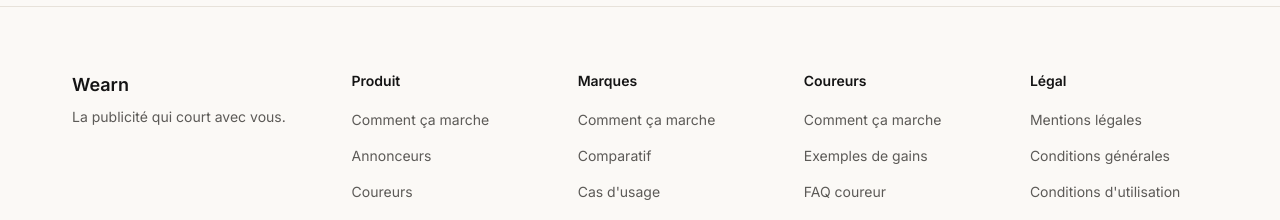
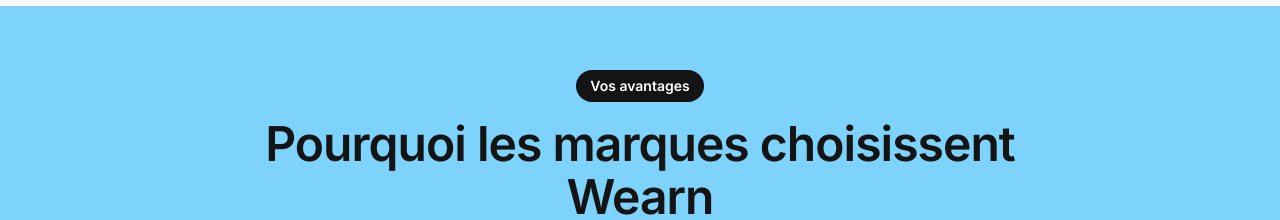
Before and after one commit to antoningrtpro/wearn-website, a Next.js app: page /contact in a window 1280 px wide. Shown: the part 724-944 px from the top of the page. Built offline with nearby package versions, Linux system fonts and the light colour scheme; no server answers.

Commit message:
Move the brand advantages block from home to the contact page
"Pourquoi les marques choisissent Wearn" now sits below the contact
form instead of on the home page, between "Wearn s'adresse a deux
mondes" and the comparatif section.

```diff
--- a/app/contact/page.tsx
+++ b/app/contact/page.tsx
@@ -3,6 +3,7 @@
 import ContactForm from "@/components/ContactForm";
 import Eyebrow from "@/components/Eyebrow";
 import Marquee from "@/components/Marquee";
+import TargetsGrid from "@/components/TargetsGrid";
 
 export const metadata: Metadata = {
   title: "Wearn, lancer ma campagne",
@@ -14,6 +15,7 @@
 
 export default function ContactPage() {
   return (
+    <>
       <section className="mx-auto max-w-[1200px] px-6 py-16 sm:px-8 lg:py-24">
         <div className="grid gap-16 lg:grid-cols-[0.98fr_1.02fr] lg:items-start">
           <div>
@@ -44,5 +46,18 @@
           </div>
         </div>
       </section>
+
+      <div className="bg-[#7DD3FC]">
+        <TargetsGrid
+          eyebrow="Vos avantages"
+          title="Pourquoi les marques choisissent Wearn"
+          targets={[
+            { title: "Visibilité répétée", description: "Votre marque est portée à chaque course, sur le terrain, sans se limiter à un seul événement." },
+            { title: "Attractif financièrement", description: "Un coût maîtrisé et défini au devis, sans multiplier votre budget marketing." },
+            { title: "Rapide à déployer", description: "Une campagne lancée en quelques jours, du ciblage jusqu'au jour de la course." },
+          ]}
+        />
+      </div>
+    </>
   );
 }
--- a/app/page.tsx
+++ b/app/page.tsx
@@ -255,18 +255,6 @@
         />
       </div>
 
-      <div className="bg-[#7DD3FC]">
-        <TargetsGrid
-          eyebrow="Vos avantages"
-          title="Pourquoi les marques choisissent Wearn"
-          targets={[
-            { title: "Visibilité répétée", description: "Votre marque est portée à chaque course, sur le terrain, sans se limiter à un seul événement." },
-            { title: "Attractif financièrement", description: "Un coût maîtrisé et défini au devis, sans multiplier votre budget marketing." },
-            { title: "Rapide à déployer", description: "Une campagne lancée en quelques jours, du ciblage jusqu'au jour de la course." },
-          ]}
-        />
-      </div>
-
       <div className="bg-[#93C5FD]">
         <section id="comparatif" className="mx-auto max-w-[1200px] px-6 py-12 sm:px-8 lg:py-16">
           <SectionIntro eyebrow="Comparatif" title="Pourquoi Wearn plutôt qu'un stand" />
```
Lines whose indentation alone changed are shown as unchanged.
